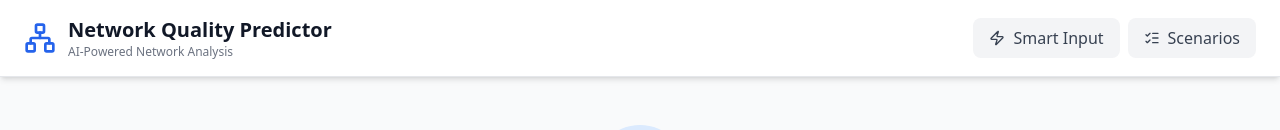
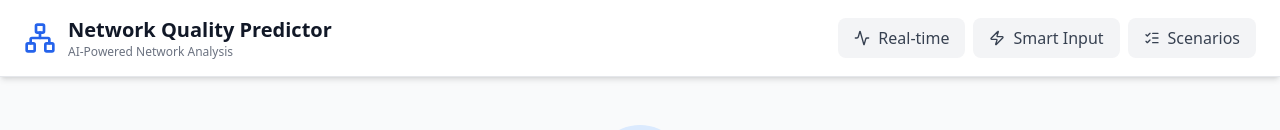
Before and after one commit to huynhtiennhat0403/networks-optimization, a React (Vite) app in the folder client/: page / in a window 1280 px wide. Shown: the top 130 px of the page. Built offline with nearby package versions, Linux system fonts and the light colour scheme; no server answers.

Commit message:
feat(client): Update App.jsx for mode auto

```diff
--- a/client/src/App.jsx
+++ b/client/src/App.jsx
@@ -1,8 +1,9 @@
 import { BrowserRouter as Router, Routes, Route, Link, useLocation } from 'react-router-dom';
-import { Network, Zap, ListChecks } from 'lucide-react';
+import { Network, Zap, ListChecks, Activity } from 'lucide-react';
 import Home from './pages/Home';
 import SmartInput from './pages/SmartInput';
 import ScenarioSelect from './pages/ScenarioSelect';
+import RealtimeDashboard from './pages/RealtimeDashboard';
 
 function Navbar() {
   const location = useLocation();
@@ -24,6 +25,18 @@ function Navbar() {
           </Link>
 
           <div className="flex items-center space-x-2">
+            <Link
+              to="/realtime"
+              className={`flex items-center space-x-2 px-4 py-2 rounded-lg transition-all ${
+                isActive('/realtime')
+                  ? 'bg-primary-600 text-white shadow-md'
+                  : 'bg-gray-100 text-gray-700 hover:bg-gray-200'
+              }`}
+            >
+              <Activity className="w-4 h-4" />
+              <span className="font-medium">Real-time</span>
+            </Link>
+
             <Link
               to="/smart-input"
               className={`flex items-center space-x-2 px-4 py-2 rounded-lg transition-all ${
@@ -83,6 +96,7 @@ function App() {
         <main className="flex-1">
           <Routes>
             <Route path="/" element={<Home />} />
+            <Route path="/realtime" element={<RealtimeDashboard />} />
             <Route path="/smart-input" element={<SmartInput />} />
             <Route path="/scenarios" element={<ScenarioSelect />} />
           </Routes>
```
